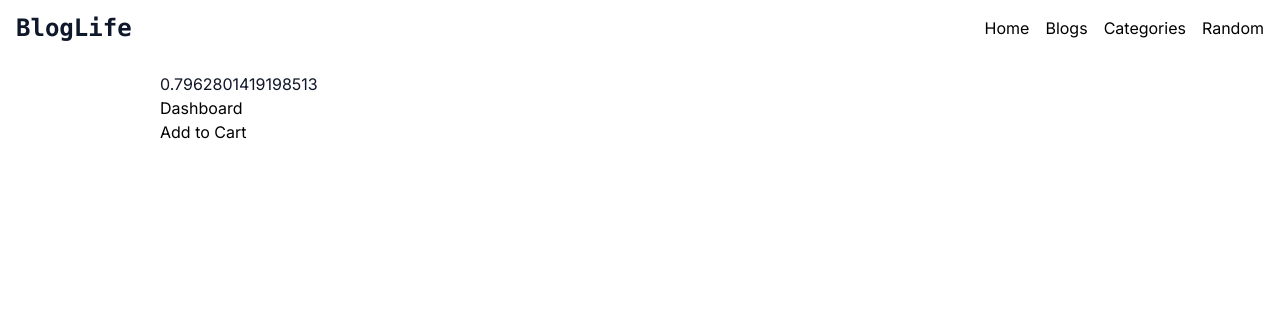
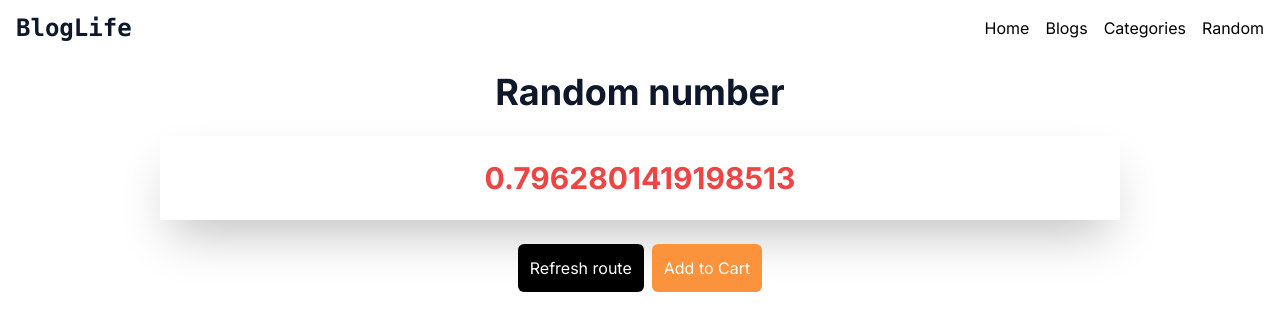
Before and after one commit to stephen-ascentic/nextjs-workshop, a Next.js app: page /random in a window 1280 px wide. Shown: the top 330 px of the page. Built offline with nearby package versions, Linux system fonts and the light colour scheme.

Commit message:
caching changes

```diff
--- a/app/action.ts
+++ b/app/action.ts
@@ -1,8 +1,12 @@
 "use server";
 
-import { revalidatePath } from "next/cache";
+import { cookies } from "next/headers";
+
+// import { revalidatePath } from "next/cache";
 
 export default async function submit() {
   console.log("Submitted");
-  revalidatePath("/categories");
+  //   revalidatePath("/categories");
+  cookies().set("name", "lee");
+  //   revalidateTag("number");
 }
--- a/app/api/time/route.ts
+++ b/app/api/time/route.ts
@@ -1,6 +1,7 @@
 export const dynamic = "force-dynamic";
 
 import { revalidatePath } from "next/cache";
+// import { revalidateTag } from "next/cache";
 import { NextResponse } from "next/server";
 
 export async function GET() {
--- a/app/categories/page.tsx
+++ b/app/categories/page.tsx
@@ -1,12 +1,15 @@
+// "use client";
+import ChildServerComponent from "@/components/ChildServerComponent/ChildServerComponent";
 import RefreshCategory from "@/components/RefreshButton/RefreshCategory";
 import { getCategory } from "@/lib/api";
-// import { headers } from "next/headers";
+import { headers } from "next/headers";
 // export const dynamic = "force-dynamic";
 // export const revalidate = 10;
 
 export default async function page() {
   const category = await getCategory();
-  //   const headersList = headers();
+
+  const headersList = headers();
   //   const referer = headersList.get("referer");
 
   return (
@@ -14,7 +17,9 @@ export default async function page() {
       <div className="m-auto text-center">
         <h1>Random category</h1>
         <div className="p-6 my-6 text-3xl font-bold shadow-2xl text-red-500">{category}</div>
+
         <RefreshCategory />
+        <ChildServerComponent />
       </div>
       {/* <div>Referer: {referer}</div>; */}
     </div>
--- a/app/random/page.tsx
+++ b/app/random/page.tsx
@@ -12,10 +12,13 @@ export default async function page() {
   console.log(category);
 
   return (
-    <div>
-      <p>{Math.random()}</p>
-      <RefreshButton />
-      <Form />
+    <div className="m-auto text-center">
+      <h1>Random number</h1>
+      <div className="p-6 my-6 text-3xl font-bold shadow-2xl text-red-500">{Math.random()}</div>
+      <div className="flex gap-2 justify-center">
+        <RefreshButton />
+        <Form />
+      </div>
     </div>
   );
 }
--- a/components/ChildServerComponent/ChildServerComponent.tsx
+++ b/components/ChildServerComponent/ChildServerComponent.tsx
@@ -1,12 +1,11 @@
-import { getCategory } from "@/lib/api";
+import { getTime } from "@/lib/api";
 
 const ChildServerComponent = async () => {
-  const category = await getCategory();
+  const time = await getTime();
 
   return (
     <div>
-      <h1>ChildServerComponent</h1>
-      <p>{category}</p>
+      <div className="text-black">Time : {time}</div>
     </div>
   );
 };
--- a/components/RefreshButton/Form.tsx
+++ b/components/RefreshButton/Form.tsx
@@ -5,7 +5,9 @@ import submit from "../../app/action";
 export default function Form() {
   return (
     <form action={submit}>
-      <button type="submit">Add to Cart</button>
+      <button type="submit" className="bg-orange-400 text-white p-3 rounded-md">
+        Add to Cart
+      </button>
     </form>
   );
 }
--- a/components/RefreshButton/RefreshButton.tsx
+++ b/components/RefreshButton/RefreshButton.tsx
@@ -6,8 +6,8 @@ export default function RefreshButton() {
   const router = useRouter();
 
   return (
-    <button type="button" onClick={() => router.refresh()}>
-      Dashboard
+    <button type="button" className="bg-black text-white p-3 rounded-md" onClick={() => router.refresh()}>
+      Refresh route
     </button>
   );
 }
--- a/components/RefreshButton/RefreshCategory.tsx
+++ b/components/RefreshButton/RefreshCategory.tsx
@@ -4,7 +4,7 @@ import { refreshTime } from "@/lib/api";
 const RefreshCategory = () => {
   return (
     <button className="bg-black text-white p-3 rounded-md" type="button" onClick={() => refreshTime()}>
-      Refresh category
+      Revalidate category
     </button>
   );
 };
--- a/lib/api.ts
+++ b/lib/api.ts
@@ -19,27 +19,24 @@ export const getBlog = async (id: string) => {
 };
 
 export const getTime = async () => {
-  const res = await fetch("http://localhost:3000/api/time");
-  //   const res = await fetch("http://localhost:3000/api/time", { cache: "no-store" });
+  //   const res = await fetch("http://localhost:3000/api/time");
+  const res = await fetch("http://localhost:3000/api/time", { cache: "no-store" });
   //   const res = await fetch("http://localhost:3000/api/time", { next: { revalidate: 5 } });
   //   const res = await fetch("http://localhost:3000/api/time", { next: { tags: ["time"] } });
   const data = await res.json();
-  return data.date;
+  return data;
 };
 
 export const refreshTime = async () => {
   const res = await fetch("http://localhost:3000/api/time", { method: "POST" });
 };
-
+export const controller = new AbortController();
 export const getCategory = async () => {
-  //   const { signal } = new AbortController();
-  //   const res = await fetch("http://localhost:3000/api/categories");
-  //   const res = await fetch("http://localhost:3000/api/categories", { signal });
+  const res = await fetch("http://localhost:3000/api/categories");
+  // const res = await fetch("http://localhost:3000/api/categories", { signal: controller.signal });
   //   const res = await fetch("http://localhost:3000/api/categories", { cache: "no-store" });
-  const res = await fetch("http://localhost:3000/api/categories", { next: { revalidate: 5 } });
+  //   const res = await fetch("http://localhost:3000/api/categories", { next: { revalidate: 10 } });
   //   const res = await fetch("http://localhost:3000/api/categories", { next: { tags: ["categories"] } });
-  //   revalidatePath("/");
-  //   revalidateTag("time");
   const category: string = await res.json();
 
   return category;
```
Also changed, not shown: lib/db/blogs.json (+10 -5 lines).
